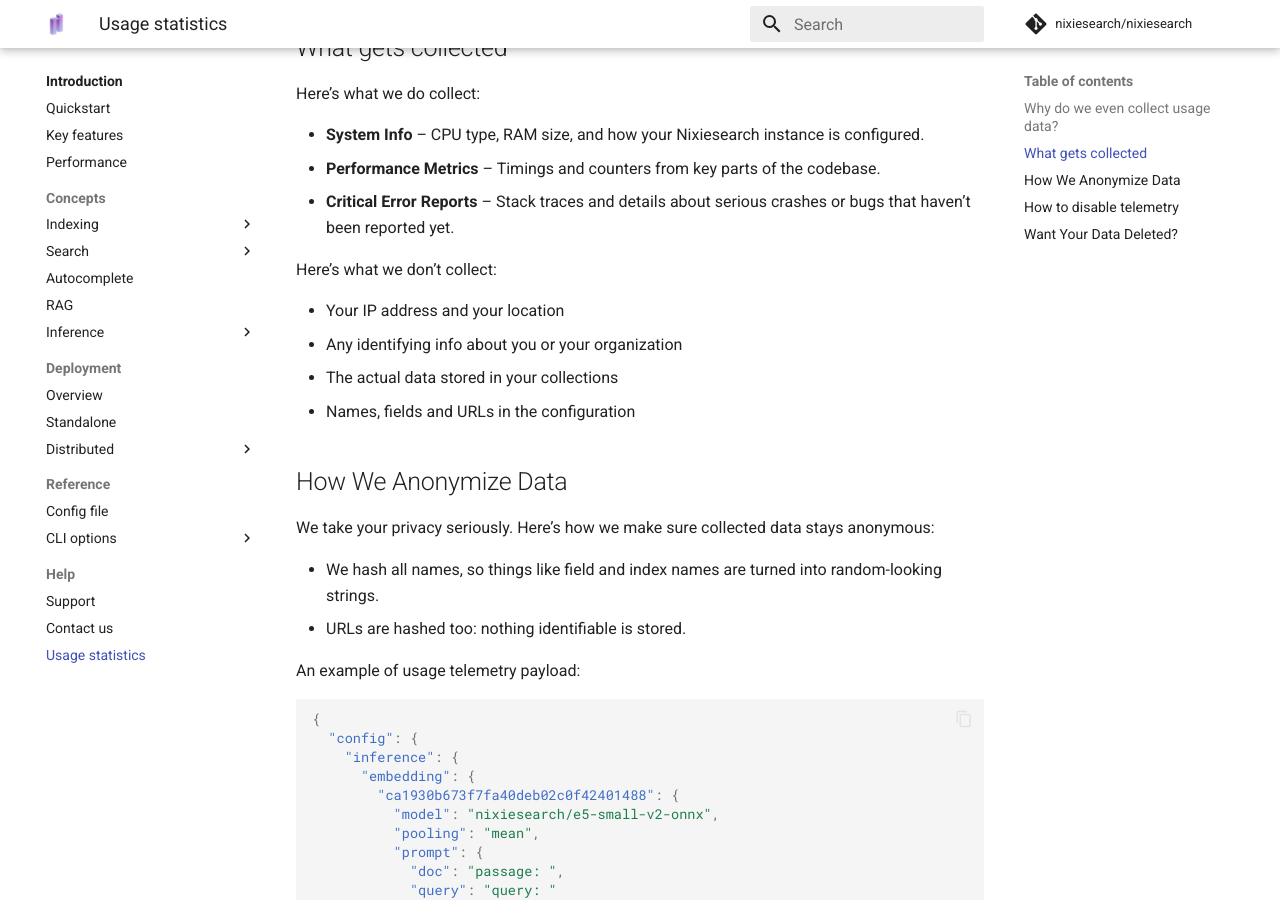
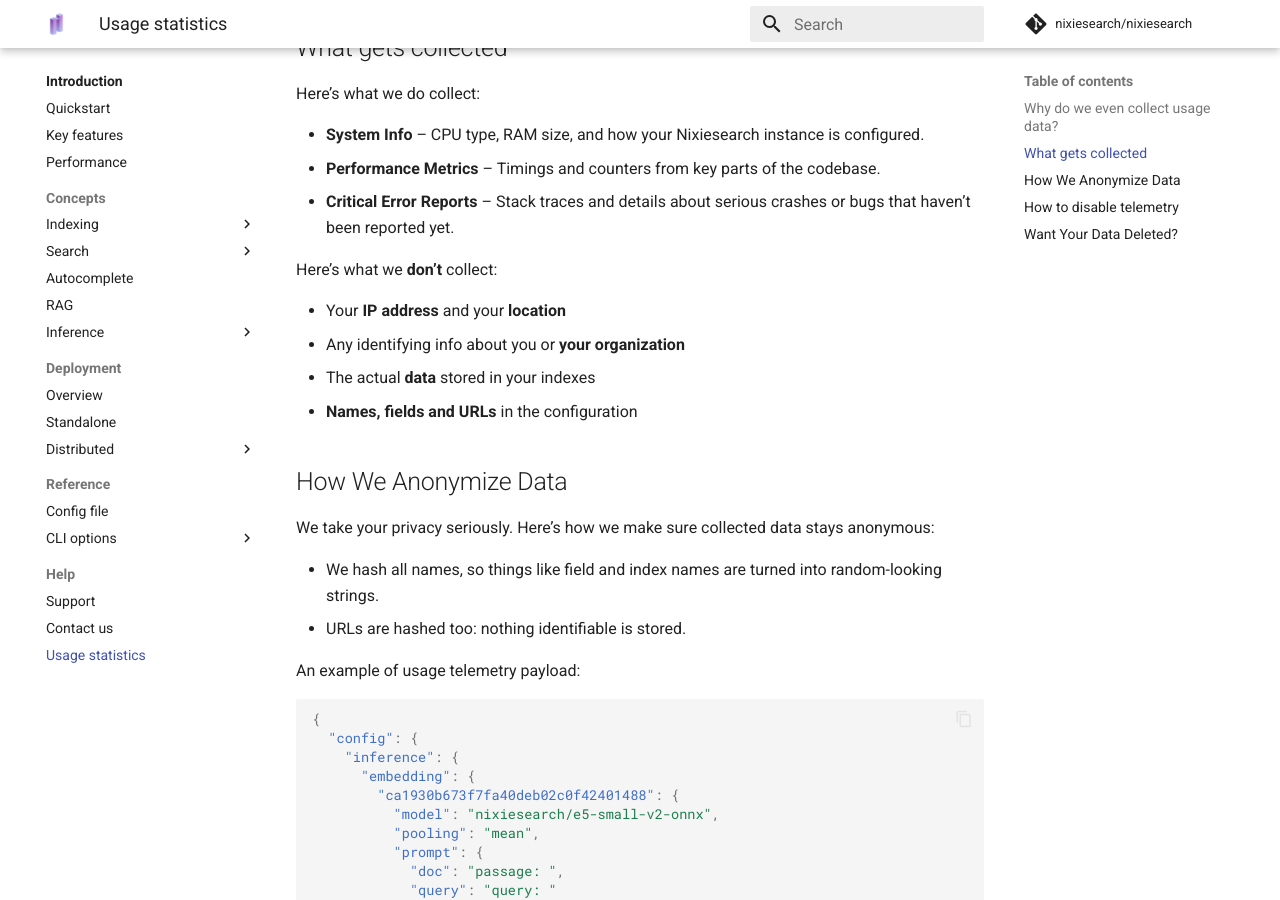
Before and after one commit to nixiesearch/nixiesearch, an MkDocs documentation site: the page built from docs/docs/help/usage_stats.md, in a window 1280 px wide and 900 px high, scrolled down 602 px. Built offline with MkDocs 1.6.1 and Material for MkDocs 9.7.7, drawn with Linux system fonts in a browser that asks for light colours; comment, search, counter and statistics services are not loaded; some of the changed text lies outside the part shown.

```diff
--- a/docs/docs/help/usage_stats.md
+++ b/docs/docs/help/usage_stats.md
@@ -16,12 +16,12 @@ Here’s what we do collect:
 * **Performance Metrics** – Timings and counters from key parts of the codebase.
 * **Critical Error Reports** – Stack traces and details about serious crashes or bugs that haven’t been reported yet.
 
-Here’s what we don’t collect:
+Here’s what we **don’t** collect:
 
-* Your IP address and your location
-* Any identifying info about you or your organization
-* The actual data stored in your collections
-* Names, fields and URLs in the configuration
+* Your **IP address** and your **location**
+* Any identifying info about you or **your organization**
+* The actual **data** stored in your indexes
+* **Names, fields and URLs** in the configuration
 
 ## How We Anonymize Data
 
@@ -131,9 +131,7 @@ You can turn off usage data collection in a few ways:
 * Set the `NIXIESEARCH_CORE_TELEMETRY` [environment variable](../reference/config.md#environment-variables-overrides) to `false`
 * Set `core.telemetry: false` in your [config file](../reference/config.md)
 
-Any of these will stop Nixiesearch from sending telemetry.
-
-If you do disable it, we’d love to hear your thoughts on why - Feel free to share feedback in [our slack](../help/contact.md)!
+Any of these will stop Nixiesearch from sending telemetry. If you do disable it, we’d love to hear your thoughts on why - Feel free to share feedback in [our slack](../help/contact.md)!
 
 ## Want Your Data Deleted?
 
--- a/docs/mkdocs.yml
+++ b/docs/mkdocs.yml
@@ -195,4 +195,4 @@ nav:
   - Demo: https://demo.nixiesearch.ai/
   - Blog: https://nixiesearch.substack.com/
   - Slack: https://communityinviter.com/apps/nixiesearch/nixiesearch
-  - Contact us: https://calendly.com/d/cmqp-ny8-2tz/nixiesearch
+  - Contact us: help/contact.md
```
Also changed, not shown: docs/docs/help/contact.md (+10 -1 lines).
